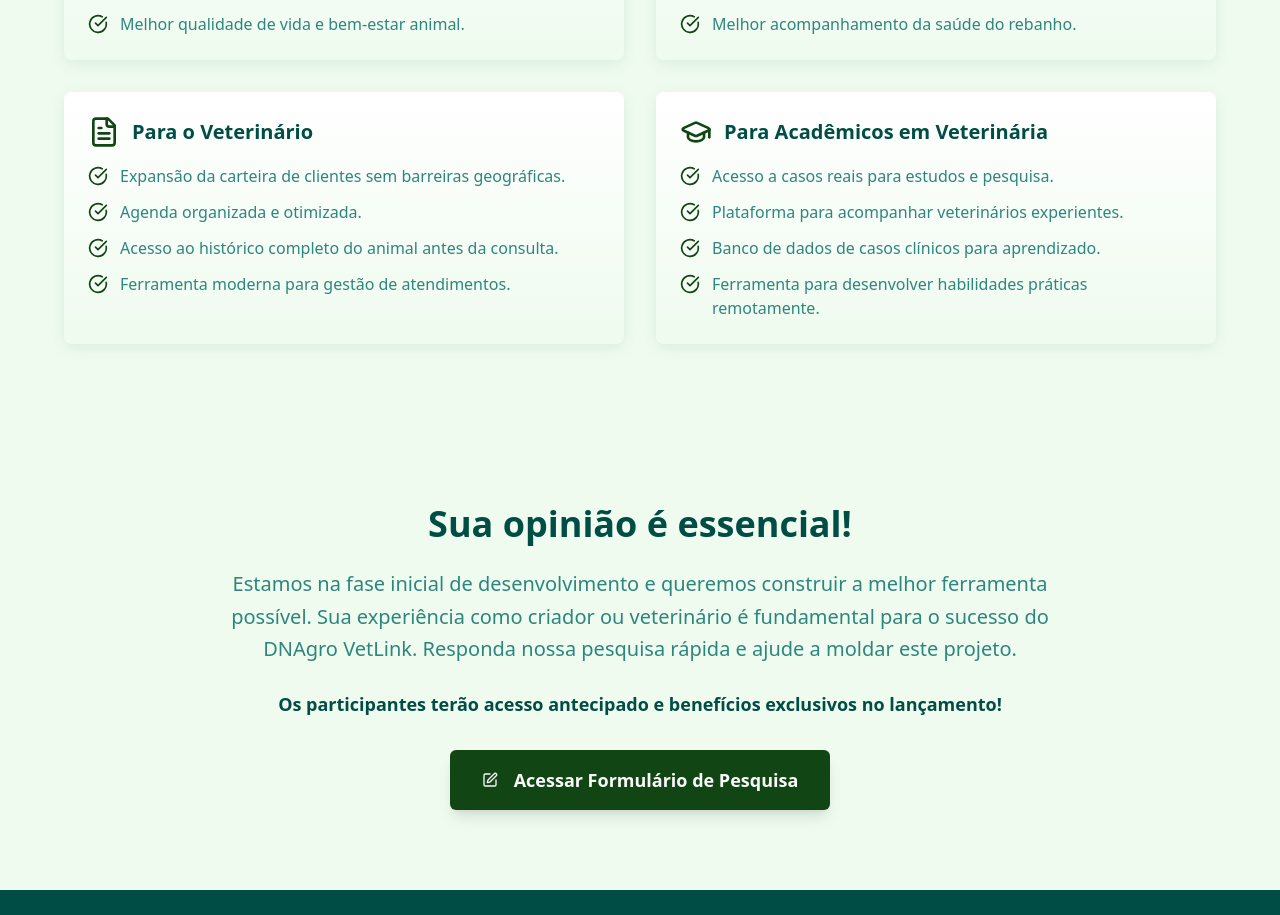
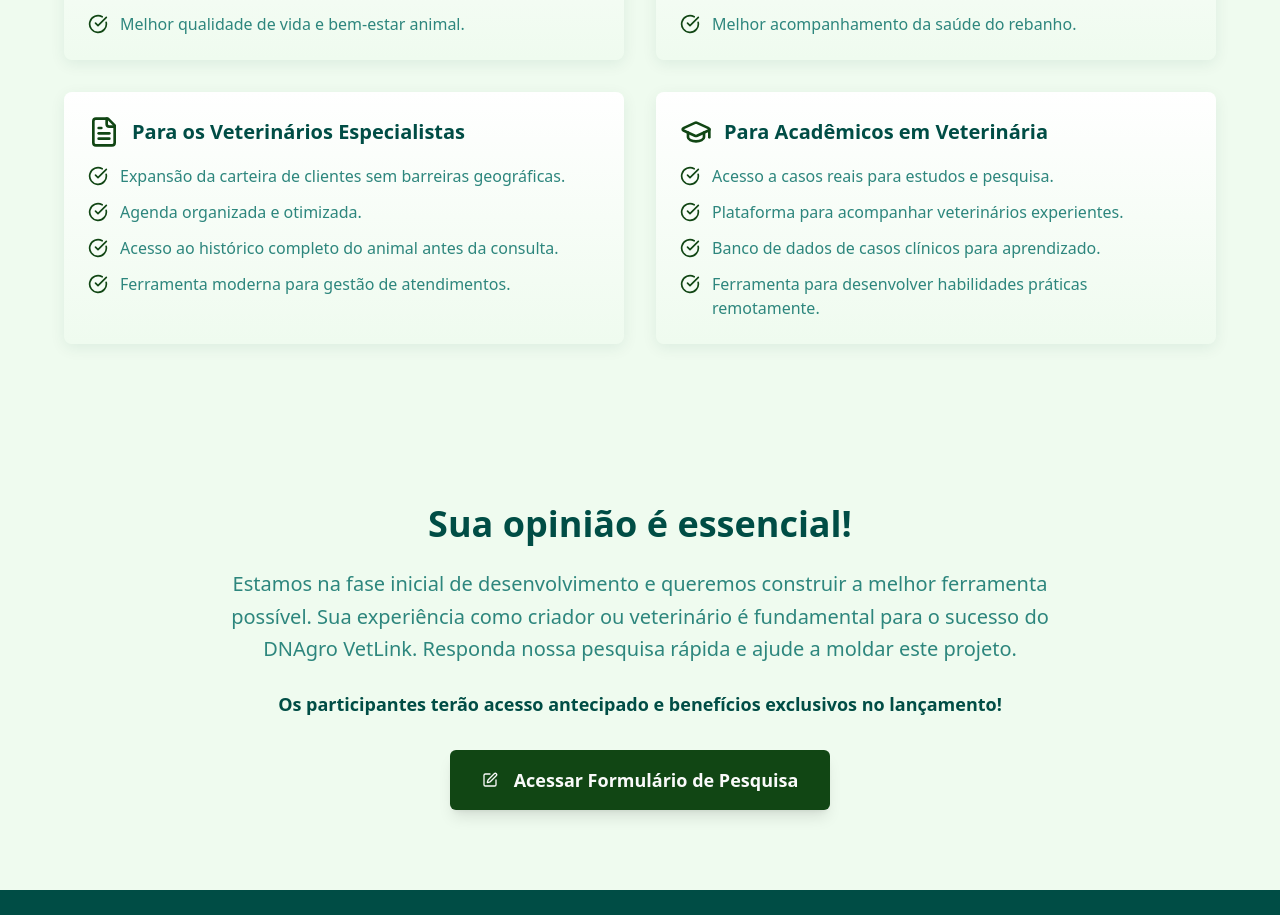
Before and after one commit to DNAgro/landingDnagro, a React (Vite) app: page / in a window 1280 px wide. Shown: the part 1688-2603 px from the top of the page. Built offline with nearby package versions, Linux system fonts and the light colour scheme.

Commit message:
Adicionar especialistas a veterinários
Adicionado "especialistas" ao card "Para os veterinários".
Here are the files that were edited by the AI in that message:
-edited src/components/BenefitsSection.tsx

```diff
--- a/src/components/BenefitsSection.tsx
+++ b/src/components/BenefitsSection.tsx
@@ -25,7 +25,7 @@ const BenefitsSection = () => {
     },
     {
       icon: FileText,
-      title: "Para o Veterinário",
+      title: "Para os Veterinários Especialistas",
       items: [
         "Expansão da carteira de clientes sem barreiras geográficas.",
         "Agenda organizada e otimizada.",
```
